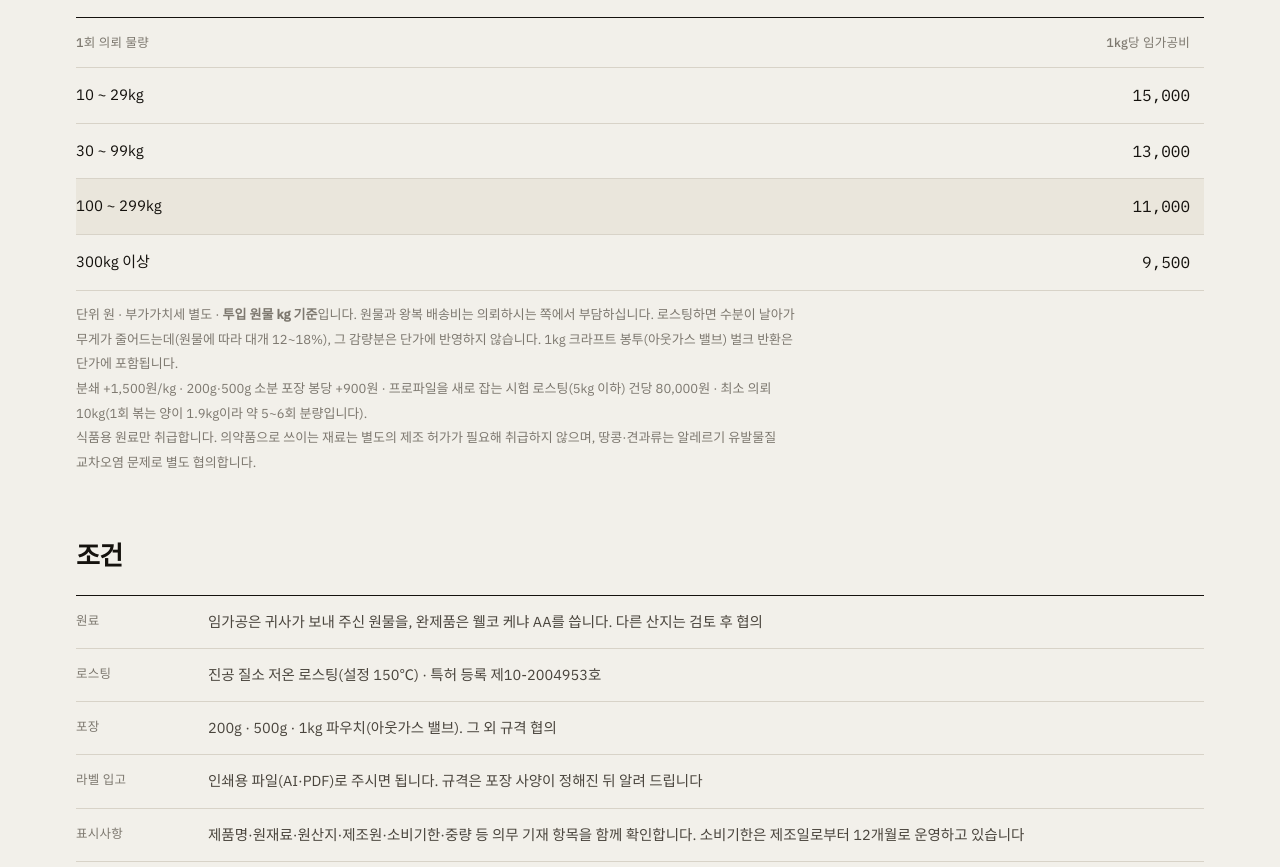
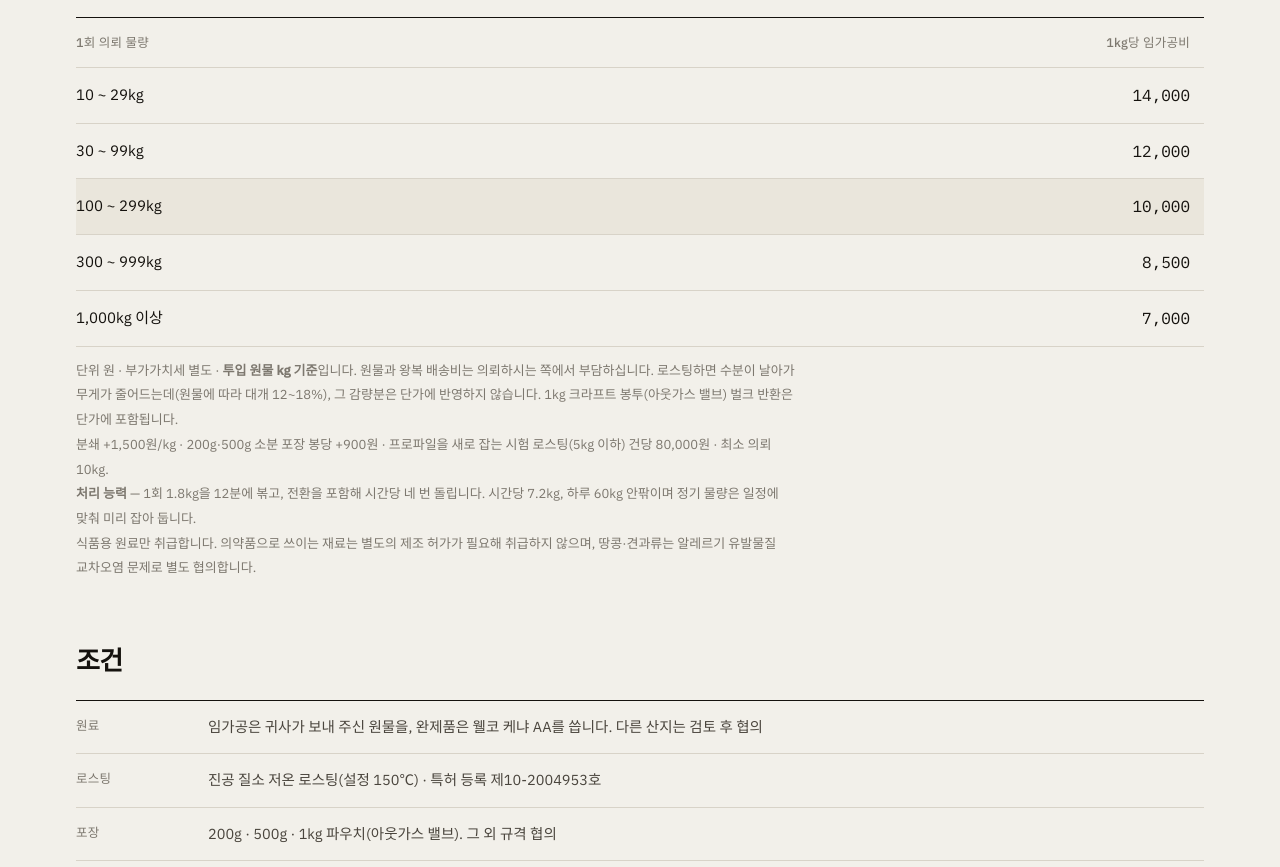
Before and after one commit to welco-coffee/welco-coffee.github.io, a plain HTML site: page index.html in a window 1280 px wide. Shown: the part 3521-4388 px from the top of the page. Drawn offline with Linux system fonts and the light colour scheme.

Commit message:
실측 반영: 1.8kg/12분·시간당 4사이클 -> 단가 재산정(1,000kg 구간 신설)·처리능력 명시

```diff
--- a/index.html
+++ b/index.html
@@ -417,10 +417,11 @@
 
     <table class="price tbl">
       <tr><th>1회 의뢰 물량</th><th>1kg당 임가공비</th></tr>
-      <tr><td>10 ~ 29kg</td><td>15,000</td></tr>
-      <tr><td>30 ~ 99kg</td><td>13,000</td></tr>
-      <tr class="hi"><td>100 ~ 299kg</td><td>11,000</td></tr>
-      <tr><td>300kg 이상</td><td>9,500</td></tr>
+      <tr><td>10 ~ 29kg</td><td>14,000</td></tr>
+      <tr><td>30 ~ 99kg</td><td>12,000</td></tr>
+      <tr class="hi"><td>100 ~ 299kg</td><td>10,000</td></tr>
+      <tr><td>300 ~ 999kg</td><td>8,500</td></tr>
+      <tr><td>1,000kg 이상</td><td>7,000</td></tr>
     </table>
     <p class="note">
       단위 원 · 부가가치세 별도 · <b>투입 원물 kg 기준</b>입니다.
@@ -428,7 +429,9 @@
       로스팅하면 수분이 날아가 무게가 줄어드는데(원물에 따라 대개 12~18%), 그 감량분은 단가에 반영하지 않습니다.
       1kg 크라프트 봉투(아웃가스 밸브) 벌크 반환은 단가에 포함됩니다.<br>
       분쇄 +1,500원/kg · 200g·500g 소분 포장 봉당 +900원 · 프로파일을 새로 잡는 시험 로스팅(5kg 이하) 건당 80,000원 ·
-      최소 의뢰 10kg(1회 볶는 양이 1.9kg이라 약 5~6회 분량입니다).<br>
+      최소 의뢰 10kg.<br>
+      <b>처리 능력</b> — 1회 1.8kg을 12분에 볶고, 전환을 포함해 시간당 네 번 돌립니다.
+      시간당 7.2kg, 하루 60kg 안팎이며 정기 물량은 일정에 맞춰 미리 잡아 둡니다.<br>
       식품용 원료만 취급합니다. 의약품으로 쓰이는 재료는 별도의 제조 허가가 필요해 취급하지 않으며,
       땅콩·견과류는 알레르기 유발물질 교차오염 문제로 별도 협의합니다.
     </p>
```
